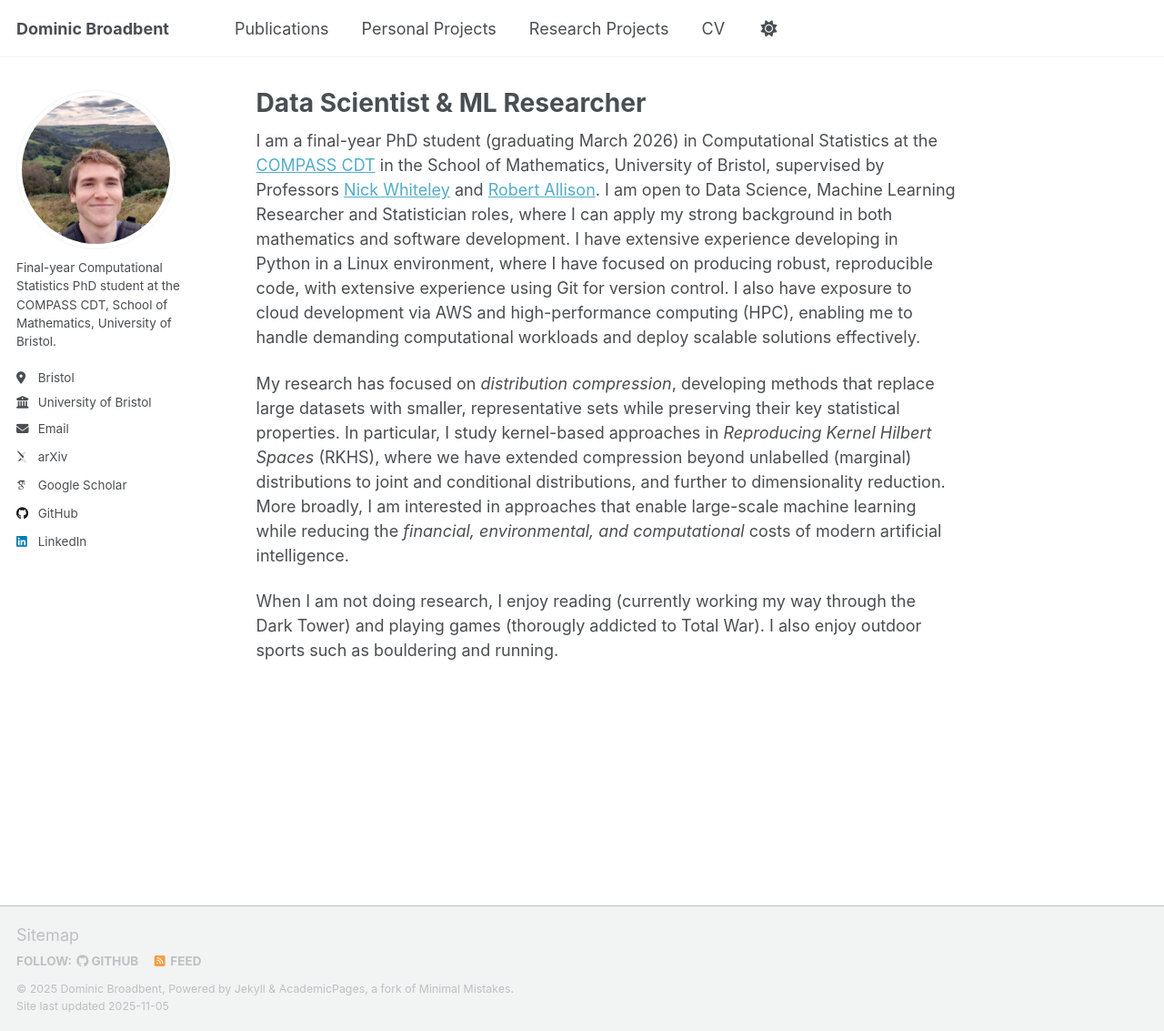
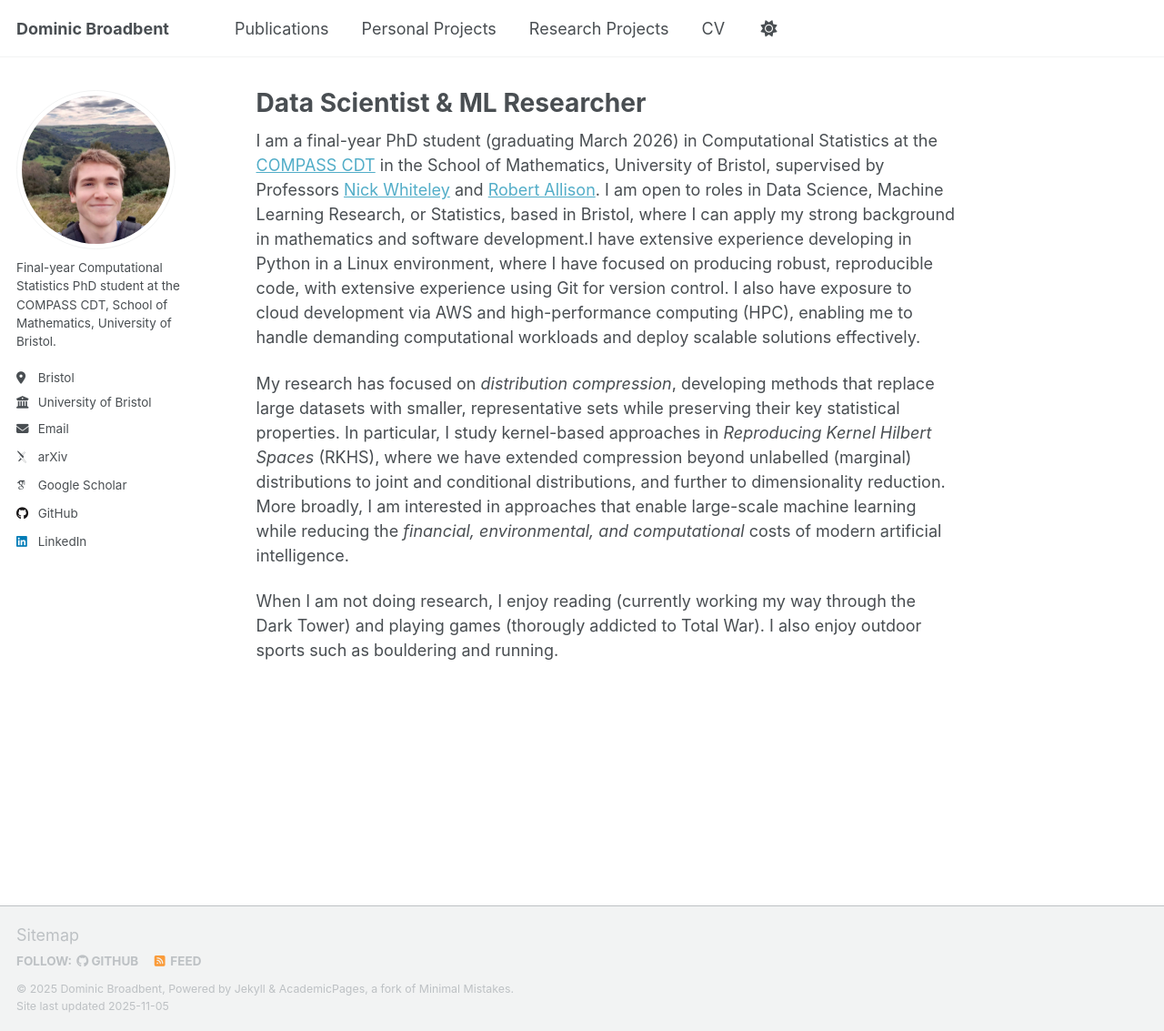
Before and after one commit to dominicjbroadbent/dominicjbroadbent.github.io, a Jekyll site: the page built from _pages/about.md, in a window 1280 px wide and 1133 px high. Shown: the whole window at 91% size. Built offline with Jekyll 4.4.1, drawn with Linux system fonts in a browser that asks for light colours; some web fonts are replaced; a script that is not in the unit is left out.

Commit message:
Update about.md

```diff
--- a/_pages/about.md
+++ b/_pages/about.md
@@ -7,7 +7,7 @@ redirect_from:
   - /about.html
 ---
 
-I am a final-year PhD student (graduating March 2026) in Computational Statistics at the [COMPASS CDT](https://www.bristol.ac.uk/cdt/compass/) in the School of Mathematics, University of Bristol, supervised by Professors [Nick Whiteley](https://sites.google.com/view/nickwhiteley/) and [Robert Allison](https://research-information.bris.ac.uk/en/persons/robert-f-allison). I am open to Data Science, Machine Learning Researcher and Statistician roles, where I can apply my strong background in both mathematics and software development. I have extensive experience developing in Python in a Linux environment, where I have focused on producing robust, reproducible code, with extensive experience using Git for version control. I also have exposure to cloud development via AWS and high-performance computing (HPC), enabling me to handle demanding computational workloads and deploy scalable solutions effectively.
+I am a final-year PhD student (graduating March 2026) in Computational Statistics at the [COMPASS CDT](https://www.bristol.ac.uk/cdt/compass/) in the School of Mathematics, University of Bristol, supervised by Professors [Nick Whiteley](https://sites.google.com/view/nickwhiteley/) and [Robert Allison](https://research-information.bris.ac.uk/en/persons/robert-f-allison). I am open to roles in Data Science, Machine Learning Research, or Statistics, based in Bristol, where I can apply my strong background in mathematics and software development.I have extensive experience developing in Python in a Linux environment, where I have focused on producing robust, reproducible code, with extensive experience using Git for version control. I also have exposure to cloud development via AWS and high-performance computing (HPC), enabling me to handle demanding computational workloads and deploy scalable solutions effectively.
 
 My research has focused on *distribution compression*, developing methods that replace large datasets with smaller, representative sets while preserving their key statistical properties. In particular, I study kernel-based approaches in *Reproducing Kernel Hilbert Spaces* (RKHS), where we have extended compression beyond unlabelled (marginal) distributions to joint and conditional distributions, and further to dimensionality reduction. More broadly, I am interested in approaches that enable large-scale machine learning while reducing the *financial, environmental, and computational* costs of modern artificial intelligence.
 
```
